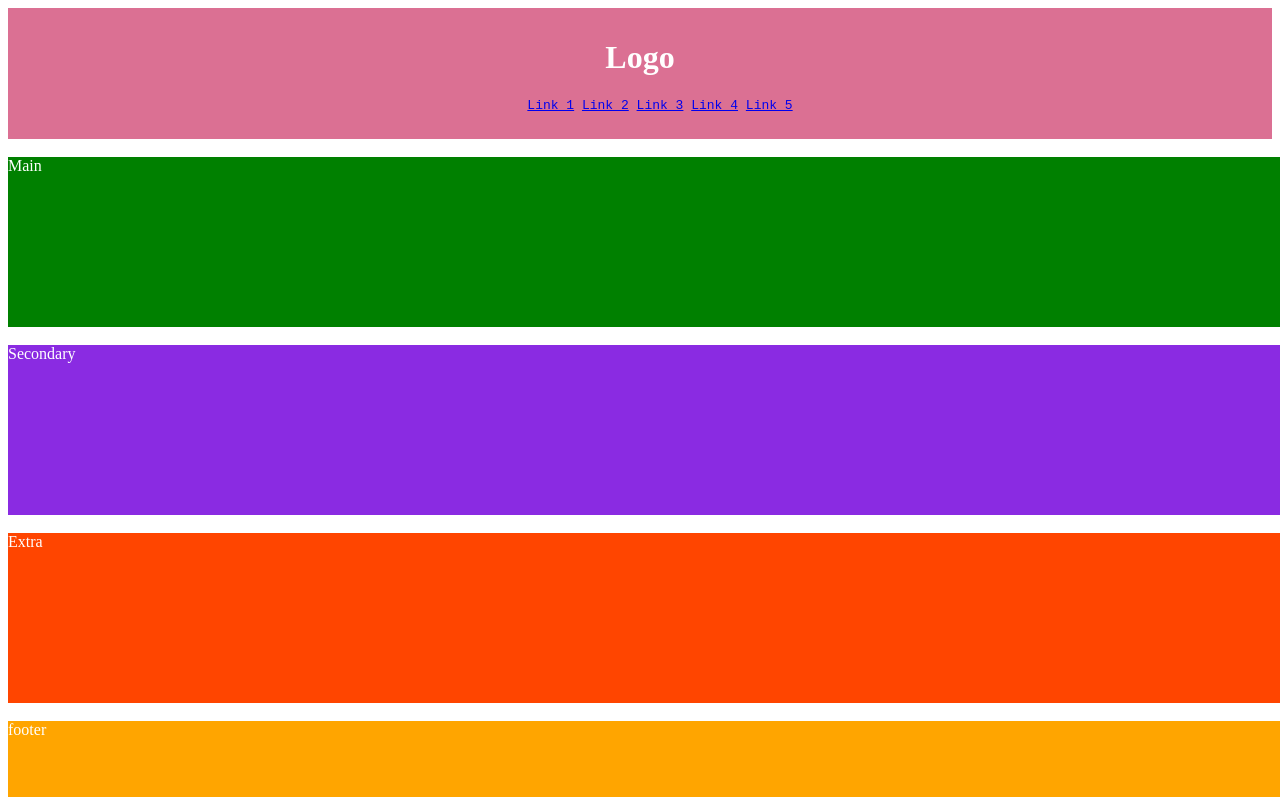
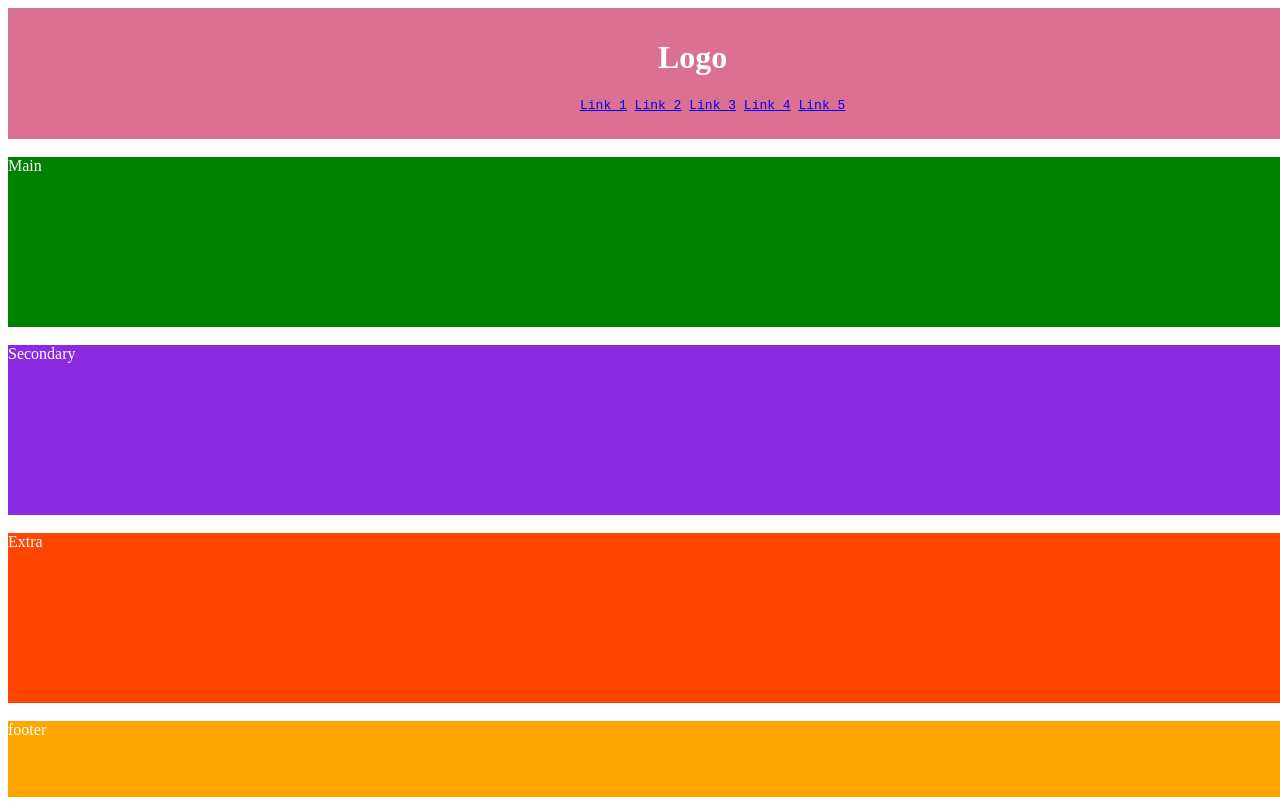
Before and after one commit to JoshuaIzu/assignment-iv, a plain HTML site: page index.html in a window 1280 px wide. Shown: the top 805 px of the page. Drawn offline with Linux system fonts and the light colour scheme.

Commit message:
Update style.css

```diff
--- a/style.css
+++ b/style.css
@@ -6,6 +6,7 @@ h1{
     padding: 10px;
     background-color:palevioletred ;
     color: white;
+    width: 35.7cm;
 }
 #s2{
     width: 35.7cm;
```
